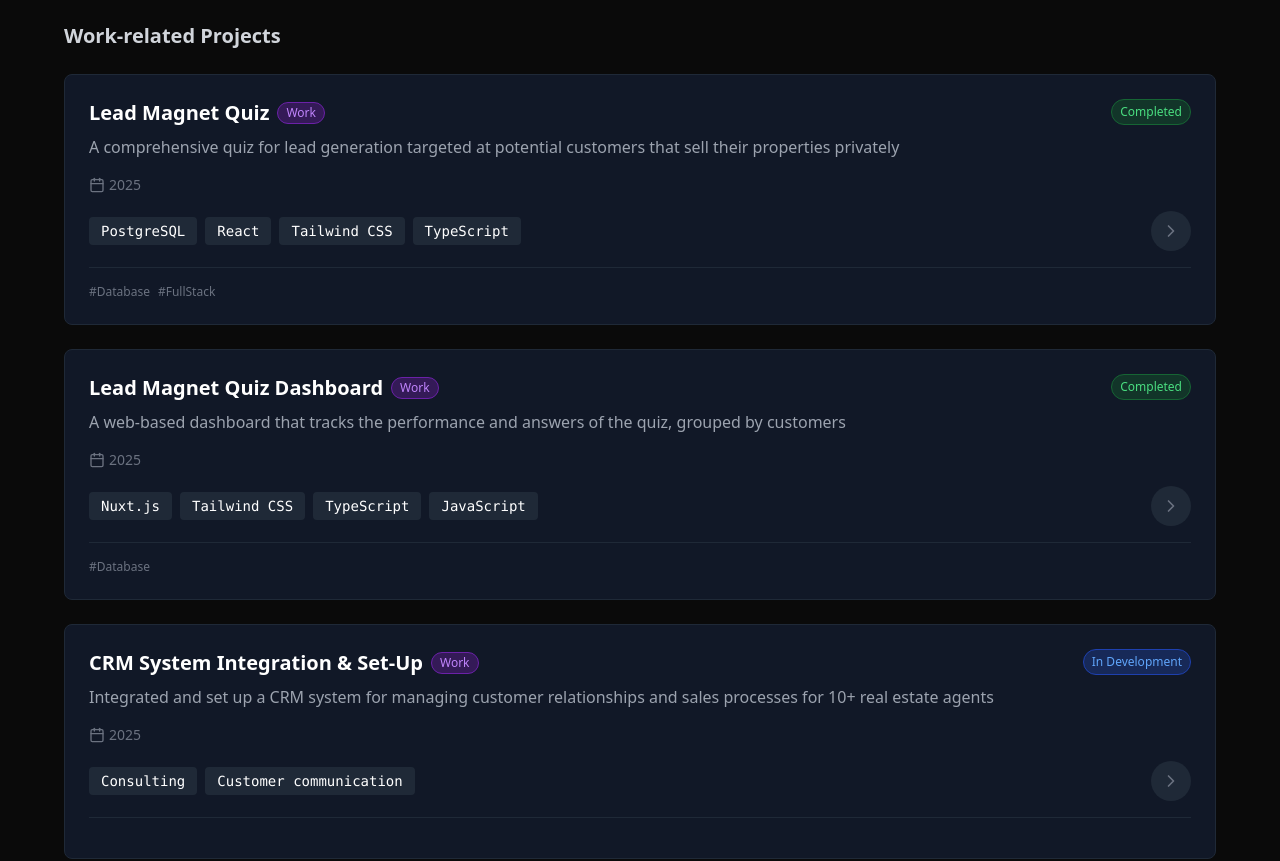
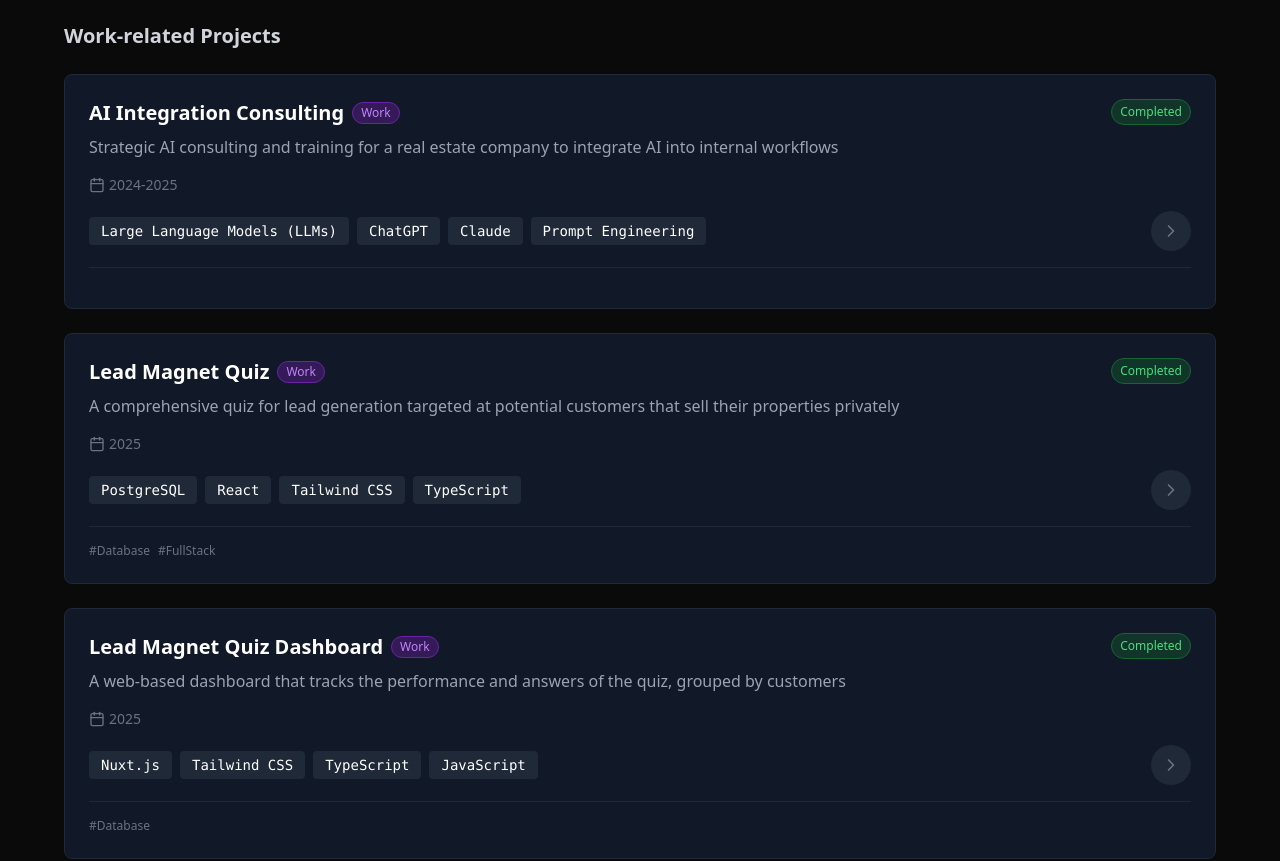
Before and after one commit to danielg-gerlach/daniel-gerlach-portfolio, a Nuxt app: page / in a window 1280 px wide. Shown: the part 4040-4901 px from the top of the page. Built offline with nearby package versions, Linux system fonts and the light colour scheme.

Commit message:
refactor: Sort work projects by priority and remove 'BIG DATA' category from SkillsSection

```diff
--- a/components/ProjectsSection.vue
+++ b/components/ProjectsSection.vue
@@ -269,7 +269,30 @@ const filteredWorkProjects = computed(() => {
       filtered[id] = project
     }
   })
-  return filtered
+
+  // Sort work projects: AI Integration Consulting first, then Completed projects, then others
+  const sortedEntries = Object.entries(filtered).sort((a, b) => {
+    const [idA, projectA] = a
+    const [idB, projectB] = b
+
+    // AI Integration Consulting (work-project-4) always comes first
+    if (idA === 'work-project-4') return -1
+    if (idB === 'work-project-4') return 1
+
+    // Completed projects come first (after AI Integration Consulting)
+    if (projectA.status === 'Completed' && projectB.status !== 'Completed') {
+      return -1
+    }
+    if (projectA.status !== 'Completed' && projectB.status === 'Completed') {
+      return 1
+    }
+
+    // If both have same completion status, maintain original order
+    return 0
+  })
+
+  // Convert back to object
+  return Object.fromEntries(sortedEntries)
 })
 
 // Helper function to get project tags based on tech stack and type
--- a/components/SkillsSection.vue
+++ b/components/SkillsSection.vue
@@ -235,13 +235,6 @@
       ]
     },
     {
-      name: 'BIG DATA',
-      technologies: [
-        { name: 'Spark', icon: '⚡' },
-        { name: 'Airflow', icon: '🔄' }
-      ]
-    },
-    {
       name: 'DATABASES',
       technologies: [
         { name: 'PostgreSQL', icon: '🐘' },
@@ -473,7 +466,7 @@
         } else {
           return [
             { type: 'error', content: `Category "${categoryName}" not found` },
-            { type: 'output', content: 'Available categories: LANGUAGES, BIG DATA, DATABASES, CLOUD, DATA TOOLS, ANALYTICS, DEVOPS, MORE' },
+            { type: 'output', content: 'Available categories: LANGUAGES, DATABASES, CLOUD, DATA TOOLS, ANALYTICS, DEVOPS, MORE' },
             { type: 'output', content: '' }
           ]
         }
```
